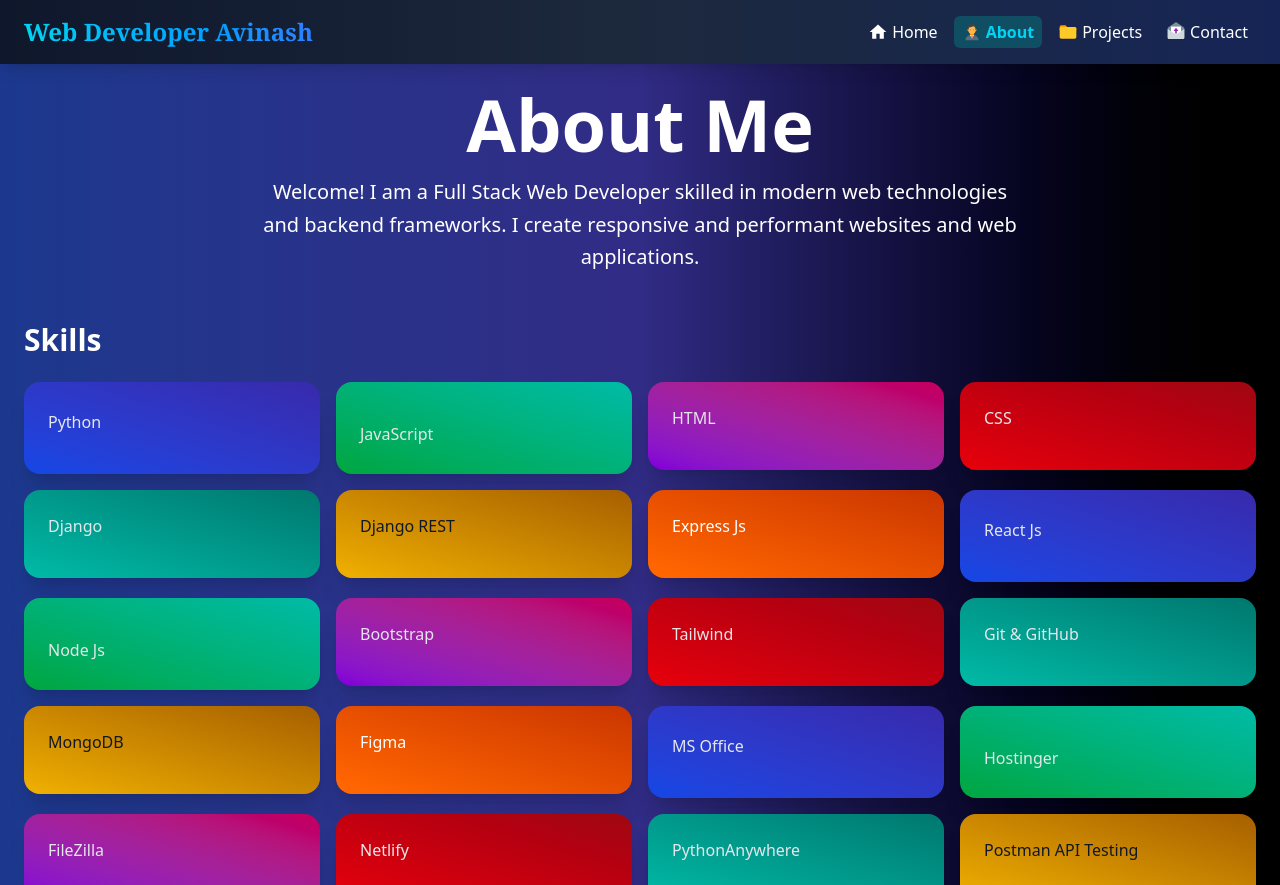
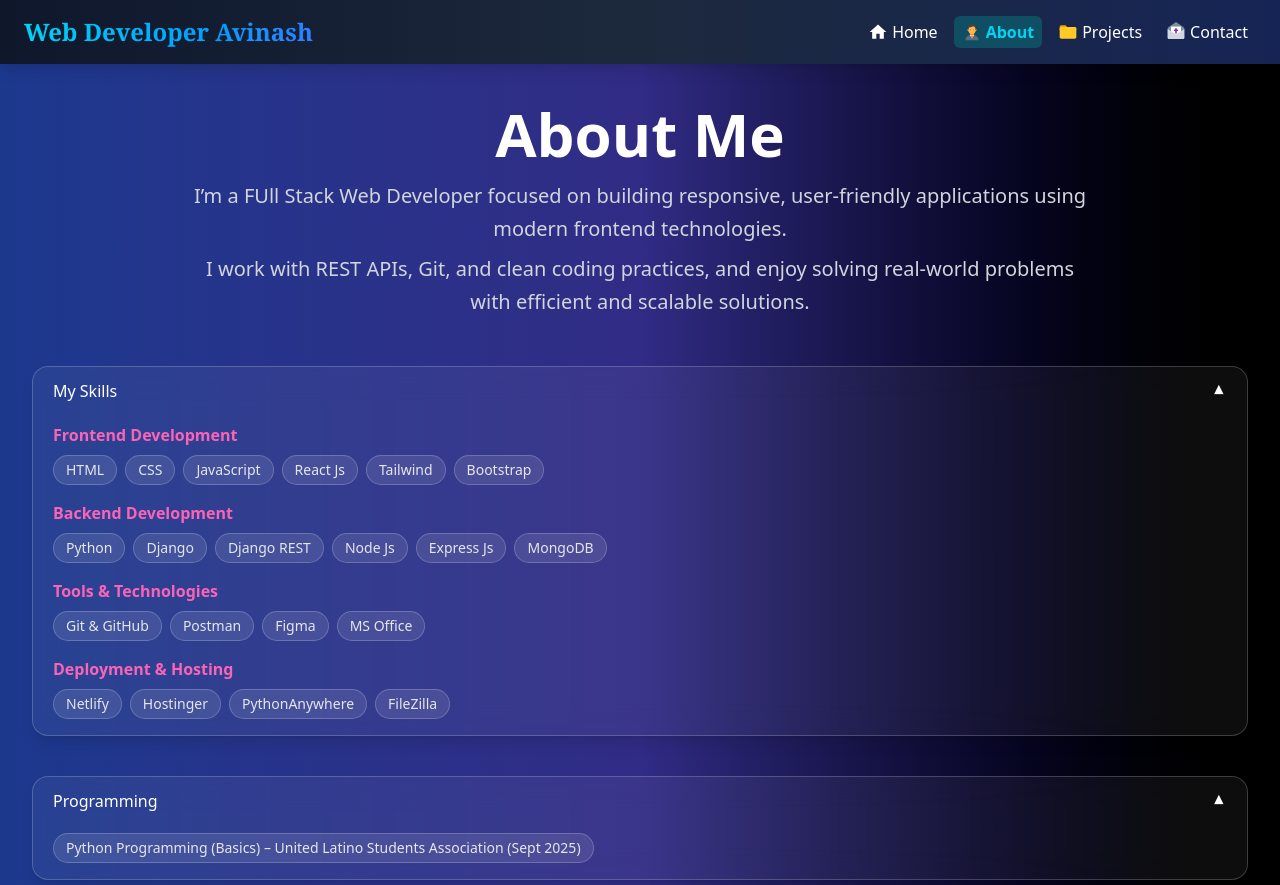
Before and after one commit to webdevavi96/My-Portfolio, a React (Vite) app: page /about in a window 1280 px wide. Shown: the top 885 px of the page. Built offline with nearby package versions, Linux system fonts and the light colour scheme.

Commit message:
Updating About us ux and skills section with new dropdown

```diff
--- /dev/null
+++ b/src/components/Dropdown/Dropdown.jsx
@@ -0,0 +1,47 @@
+import React, { useState } from "react";
+import { motion, AnimatePresence } from "framer-motion";
+
+function Dropdown({ title = "Click to expand", children }) {
+    const [open, setOpen] = useState(true);
+
+    return (
+        <div className="w-full rounded-2xl border border-white/20 bg-white/5 backdrop-blur-lg shadow-lg hover:border-pink-400 hover:text-white">
+
+            {/* Header (like summary) */}
+            <button
+                onClick={() => setOpen(!open)}
+                className="w-full flex justify-between items-center px-5 py-3 text-left
+                   text-white font-medium hover:bg-white/10 rounded-2xl transition"
+            >
+                {title}
+
+                {/* Arrow */}
+                <span
+                    className={`transform transition-transform duration-300 ${open ? "rotate-180" : "rotate-0"
+                        }`}
+                >
+                    ▼
+                </span>
+            </button>
+
+            {/* Content */}
+            <AnimatePresence>
+                {open && (
+                    <motion.div
+                        initial={{ height: 0, opacity: 0 }}
+                        animate={{ height: "auto", opacity: 1 }}
+                        exit={{ height: 0, opacity: 0 }}
+                        transition={{ duration: 0.3 }}
+                        className="overflow-hidden"
+                    >
+                        <div className=" mt-2 px-5 pb-4 text-gray-200">
+                            {children}
+                        </div>
+                    </motion.div>
+                )}
+            </AnimatePresence>
+        </div>
+    );
+}
+
+export default Dropdown;
--- a/src/pages/About/About.jsx
+++ b/src/pages/About/About.jsx
@@ -1,11 +1,9 @@
 import React from "react";
 import { motion } from "framer-motion";
-import {
-  BlueCard, GreenCard, PurpleCard, RedCard,
-  TealCard, YellowCard, OrangeCard,
-} from "../../components/Components";
+import Dropdown from "../../components/Dropdown/Dropdown";
 
 function About() {
+
   const containerVariants = {
     hidden: { opacity: 0, y: 20 },
     visible: { opacity: 1, y: 0, transition: { staggerChildren: 0.1 } },
@@ -13,89 +11,103 @@
 
   const itemVariants = {
     hidden: { opacity: 0, y: 20 },
-    visible: { opacity: 1, y: 0, transition: { duration: 0.5 } },
+    visible: { opacity: 1, y: 0 },
   };
 
-  // Skills data
-  const skills = [
-    "Python", "JavaScript", "HTML", "CSS", "Django", "Django REST",
-    "Express Js", "React Js", "Node Js", "Bootstrap", "Tailwind",
-    "Git & GitHub", "MongoDB", "Figma", "MS Office",
-    "Hostinger", "FileZilla", "Netlify", "PythonAnywhere", "Postman API Testing"
-  ];
+  const skills = {
+    "Frontend Development": ["HTML", "CSS", "JavaScript", "React Js", "Tailwind", "Bootstrap"],
+    "Backend Development": ["Python", "Django", "Django REST", "Node Js", "Express Js", "MongoDB"],
+    "Tools & Technologies": ["Git & GitHub", "Postman", "Figma", "MS Office"],
+    "Deployment & Hosting": ["Netlify", "Hostinger", "PythonAnywhere", "FileZilla"]
+  };
 
-  // Certificates data
-  const certificates = [
-    "Python Programming (Basics) – United Latino Students Association - Sept 2025",
-    "Python with Django – Mechatredz Technologies - Sept 2024"
-  ];
-
-  // Array of card components for dynamic assignment
-  const cardTypes = [BlueCard, GreenCard, PurpleCard, RedCard, TealCard, YellowCard, OrangeCard];
-
-  const renderCard = (name, index) => {
-    const Card = cardTypes[index % cardTypes.length]; // rotate through colors
-    return <Card props={{ title: "", body: name }} />;
+  const certificates = {
+    "Programming": [
+      "Python Programming (Basics) – United Latino Students Association (Sept 2025)"
+    ],
+    "Web Development": [
+      "Python with Django – Mechatredz Technologies (Sept 2024)"
+    ]
   };
 
   return (
-    <div className="w-full min-h-screen bg-gradient-to-r from-blue-900 via-indigo-900 to-black text-white p-6">
+    <div className="w-full min-h-screen bg-gradient-to-r from-blue-900 via-indigo-900 to-black text-white px-4 md:px-8 py-10">
+
       {/* Header */}
       <motion.div
         variants={containerVariants}
         initial="hidden"
         animate="visible"
-        className="head mb-12 text-center"
+        className="mb-12 text-center max-w-4xl mx-auto"
       >
-        <motion.h1
-          variants={itemVariants}
-          className="text-4xl md:text-6xl lg:text-7xl font-bold mb-4"
-        >
+        <motion.h1 variants={itemVariants} className="text-4xl md:text-6xl font-bold mb-4">
           About Me
         </motion.h1>
-        <motion.p variants={itemVariants} className="text-lg md:text-xl leading-relaxed max-w-3xl mx-auto">
-          Welcome! I am a Full Stack Web Developer skilled in modern web technologies and backend frameworks.
-          I create responsive and performant websites and web applications.
-        </motion.p>
+
+        <motion.div variants={itemVariants} className="text-lg md:text-xl text-gray-300 leading-relaxed space-y-2">
+          <p>
+            I’m a FUll Stack Web Developer focused on building responsive, user-friendly applications using modern frontend technologies.
+          </p>
+          <p>
+            I work with REST APIs, Git, and clean coding practices, and enjoy solving real-world problems with efficient and scalable solutions.
+          </p>
+        </motion.div>
       </motion.div>
 
-      {/* Skills Section */}
+      {/* Skills */}
       <motion.div
         variants={containerVariants}
         initial="hidden"
         animate="visible"
-        className="body mb-12"
+        className="mb-10 space-y-4"
       >
-        <motion.h2 variants={itemVariants} className="text-3xl font-semibold mb-6 text-center md:text-left">
-          Skills
-        </motion.h2>
-        <section className="grid grid-cols-2 sm:grid-cols-3 md:grid-cols-4 lg:grid-cols-4 gap-4">
-          {skills.map((skill, index) => (
-            <motion.div key={index} variants={itemVariants}>
-              {renderCard(skill, index)}
-            </motion.div>
-          ))}
-        </section>
+        <Dropdown title="My Skills">
+          <div className="space-y-4">
+            {Object.entries(skills).map(([category, items], i) => (
+              <div key={i}>
+                <h3 className="text-pink-400 font-semibold mb-2">
+                  {category}
+                </h3>
+
+                <div className="flex flex-wrap gap-2">
+                  {items.map((skill, index) => (
+                    <span
+                      key={index}
+                      className="px-3 py-1 text-sm bg-white/10 rounded-full border border-white/20"
+                    >
+                      {skill}
+                    </span>
+                  ))}
+                </div>
+              </div>
+            ))}
+          </div>
+        </Dropdown>
       </motion.div>
 
-      {/* Certificates Section */}
+      {/* Certificates */}
       <motion.div
         variants={containerVariants}
         initial="hidden"
         animate="visible"
-        className="body"
+        className="space-y-4"
       >
-        <motion.h2 variants={itemVariants} className="text-3xl font-semibold mb-6 text-center md:text-left">
-          Certificates
-        </motion.h2>
-        <section className="grid grid-cols-1 md:grid-cols-2 gap-6">
-          {certificates.map((cert, index) => (
-            <motion.div key={index} variants={itemVariants}>
-              {renderCard(cert, index)}
-            </motion.div>
-          ))}
-        </section>
+        {Object.entries(certificates).map(([category, certs], i) => (
+          <Dropdown key={i} title={category}>
+            <div className="flex flex-wrap gap-2">
+              {certs.map((cert, index) => (
+                <span
+                  key={index}
+                  className="px-3 py-1 text-sm bg-white/10 rounded-full border border-white/20 text-gray-200 hover:bg-white/20 transition"
+                >
+                  {cert}
+                </span>
+              ))}
+            </div>
+          </Dropdown>
+        ))}
       </motion.div>
+
     </div>
   );
 }
```
